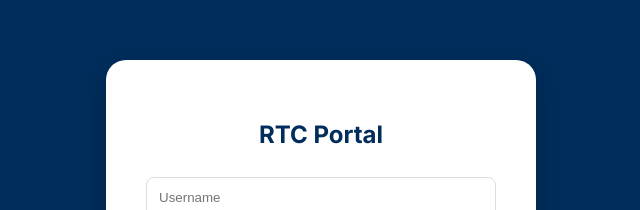
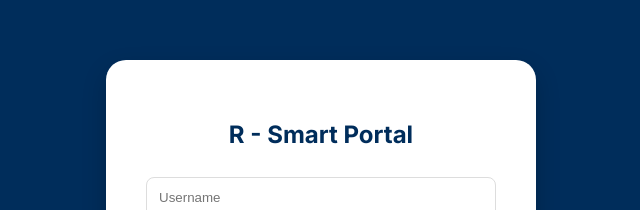
Before and after one commit to Guru-Prasanna06/Demo-git, a website: page index.html in a window 1280 px wide. Shown: the part 191-401 px from the top of the page, without its empty margins (319-959 px from the left). Drawn offline with Linux system fonts and the light colour scheme.

Commit message:
Change portal title from 'RTC Portal' to 'R - Smart Portal'

```diff
--- a/index.html
+++ b/index.html
@@ -50,7 +50,7 @@
 
     <div id="login-screen">
         <div class="login-box">
-            <h2 style="color: var(--rtc-blue)">RTC Portal</h2>
+            <h2 style="color: var(--rtc-blue)">R - Smart Portal</h2>
             <input type="text" id="user-input" placeholder="Username">
             <input type="password" id="pass-input" placeholder="Password">
             <button class="btn btn-primary" style="width:100%" onclick="processLogin()">Login</button>
```
